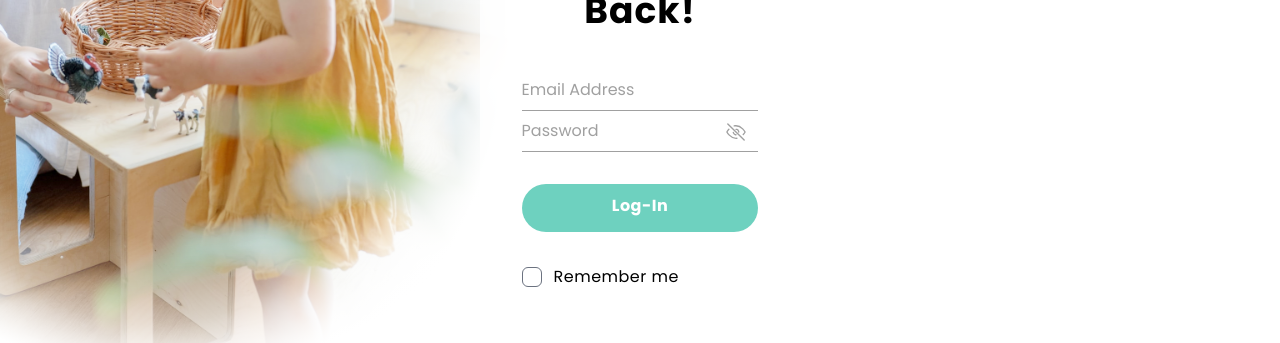
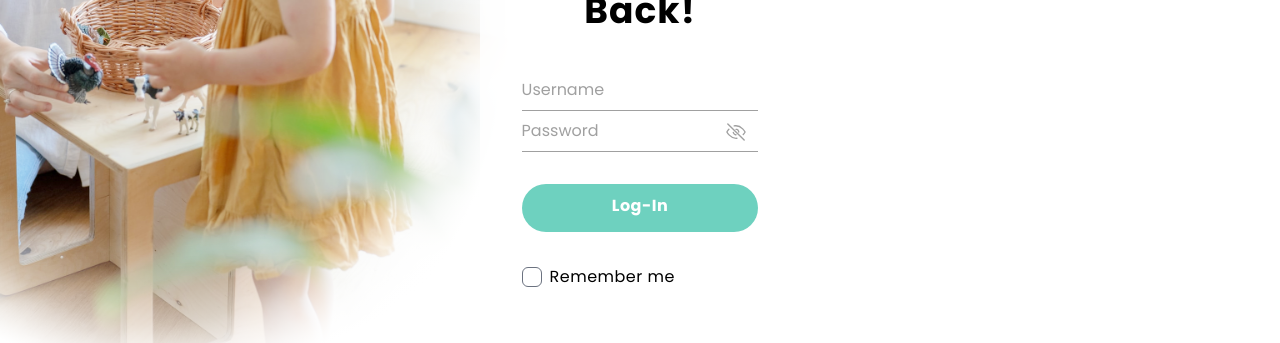
Before and after one commit to jaybells12/little-steps, a Next.js app: page /login in a window 1280 px wide. Shown: the part 434-777 px from the top of the page. Built offline with nearby package versions, Linux system fonts and the light colour scheme.

Commit message:
Add barebones login functionality

```diff
--- /dev/null
+++ b/src/app/api/auth/[...nextauth]/options.ts
@@ -0,0 +1,47 @@
+import type { Awaitable, NextAuthOptions, User } from 'next-auth'
+import usersData from '../../../../data/users.json'
+import CredentialsProvider from 'next-auth/providers/credentials'
+
+export const options: NextAuthOptions = {
+  providers: [
+    CredentialsProvider({
+      name: 'Credentials',
+      credentials: {
+        username: { label: 'Username', type: 'text' },
+        password: { label: 'Password', type: 'password' },
+      },
+      async authorize(credentials, req) {
+        // Find User
+
+        // If no user found, throw error?
+
+        // If user found, compare passwords
+
+        // If passwords do not match, throw error?
+
+        // If passwords match:
+        // get role from user
+        // set role in session?
+        // set authed to true?
+
+        const user = usersData.find(
+          (user) =>
+            user.username.toLowerCase() === credentials?.username.toLowerCase()
+        )
+        console.log('user: ', user)
+        if (user) {
+          // Any object returned will be saved in `user` property of the JWT
+          return user
+        } else {
+          // If you return null then an error will be displayed advising the user to check their details.
+          return null
+
+          // You can also Reject this callback with an Error thus the user will be sent to the error page with the error message as a query parameter
+        }
+      },
+    }),
+  ],
+  pages: {
+    signIn: '/login',
+  },
+}
--- /dev/null
+++ b/src/app/api/auth/[...nextauth]/route.ts
@@ -0,0 +1,6 @@
+import NextAuth from 'next-auth'
+import { options } from './options'
+
+const handler = NextAuth(options)
+
+export { handler as GET, handler as POST }
--- a/src/components/Login/Login.tsx
+++ b/src/components/Login/Login.tsx
@@ -1,65 +1,82 @@
-"use client";
+'use client'
 
-import Image from "next/image";
-import { Button } from "../Button";
-import { useState } from "react";
+import Image from 'next/image'
+// import { Button } from '../Button'
+import { FormEvent, useState } from 'react'
+// import type {
+//   GetServerSidePropsContext,
+//   InferGetServerSidePropsType,
+// } from 'next'
+// import { getCsrfToken } from 'next-auth/react'
+import { signIn } from 'next-auth/react'
 
-export type LoginProps = {};
+// Need to add labels
+export type LoginProps = {}
 
-export const Login = (props: any) => {
-  const [email, setEmail] = useState("");
-  const [password, setPassword] = useState("");
+export const Login = (props: LoginProps) => {
+  const [username, setUsername] = useState('')
+  const [password, setPassword] = useState('')
+
+  const loginUser = (e: FormEvent) => {
+    e.preventDefault()
+    signIn('credentials', { username, password })
+  }
 
   return (
-    <div className={"w-4/5 mb-4"}>
+    <form
+      onSubmit={loginUser}
+      className={'w-4/5 mb-4'}
+    >
       <input
         className={
-          "w-full bg-transparent border-0 border-b border-lighttext px-0 py-2 placeholder:text-lighttext focus:shadow-none focus:ring-0 focus:border-lighttext"
+          'w-full bg-transparent border-0 border-b border-lighttext px-0 py-2 placeholder:text-lighttext focus:ring-0 focus:border-lighttext'
         }
-        type={"text"}
-        name={"email"}
-        placeholder={"Email Address"}
-        value={email}
-        onChange={(e) => setEmail(e.target.value)}
+        type={'text'}
+        name={'username'}
+        placeholder={'Username'}
+        value={username}
+        onChange={(e) => setUsername(e.target.value)}
       />
-      <div className={"relative mb-8"}>
+      <div className={'relative mb-8'}>
         <input
           className={
-            "w-full bg-transparent border-0 border-b border-lighttext px-0 py-2 placeholder:text-lighttext focus:shadow-none focus:ring-0 focus:border-lighttext"
+            'w-full bg-transparent border-0 border-b border-lighttext px-0 py-2 placeholder:text-lighttext focus:ring-0 focus:border-lighttext'
           }
-          type={"password"}
-          name={"password"}
-          placeholder={"Password"}
+          type={'password'}
+          name={'password'}
+          placeholder={'Password'}
           value={password}
           onChange={(e) => setPassword(e.target.value)}
         />
         <Image
-          className={"absolute top-3 right-3"}
-          src={"/icons_misc_eye.svg"}
-          alt={"eye"}
+          className={'absolute top-3 right-3'}
+          src={'/icons_misc_eye.svg'}
+          alt={'eye'}
           width={20}
           height={18}
         />
       </div>
-      <Button
-        text={"Log-In"}
-        link={"/"}
-        className={"w-full mb-8"}
-      />
-      <input
+      <button
         className={
-          "appearance-none w-5 h-5 rounded-md text-accent bg-transparent  focus:ring-0 focus:ring-offset-0"
+          'block bg-accent rounded-full px-6 pt-2.5 pb-3.5 text-primary font-bold tracking-def text-center w-full mb-8'
         }
-        type={"checkbox"}
-        id={"remember"}
-        name={"remember"}
-      />
+      >
+        Log-In
+      </button>
       <label
-        className={"text-darkttext tracking-def align-middle ml-3"}
-        htmlFor={"remember"}
+        className={'text-darkttext tracking-def align-middle'}
+        htmlFor={'remember'}
       >
+        <input
+          className={
+            'appearance-none w-5 h-5 rounded-md text-accent bg-transparent  focus:ring-0 focus:ring-offset-0 mr-2'
+          }
+          type={'checkbox'}
+          id={'remember'}
+          name={'remember'}
+        />
         Remember me
       </label>
-    </div>
-  );
-};
+    </form>
+  )
+}
```
